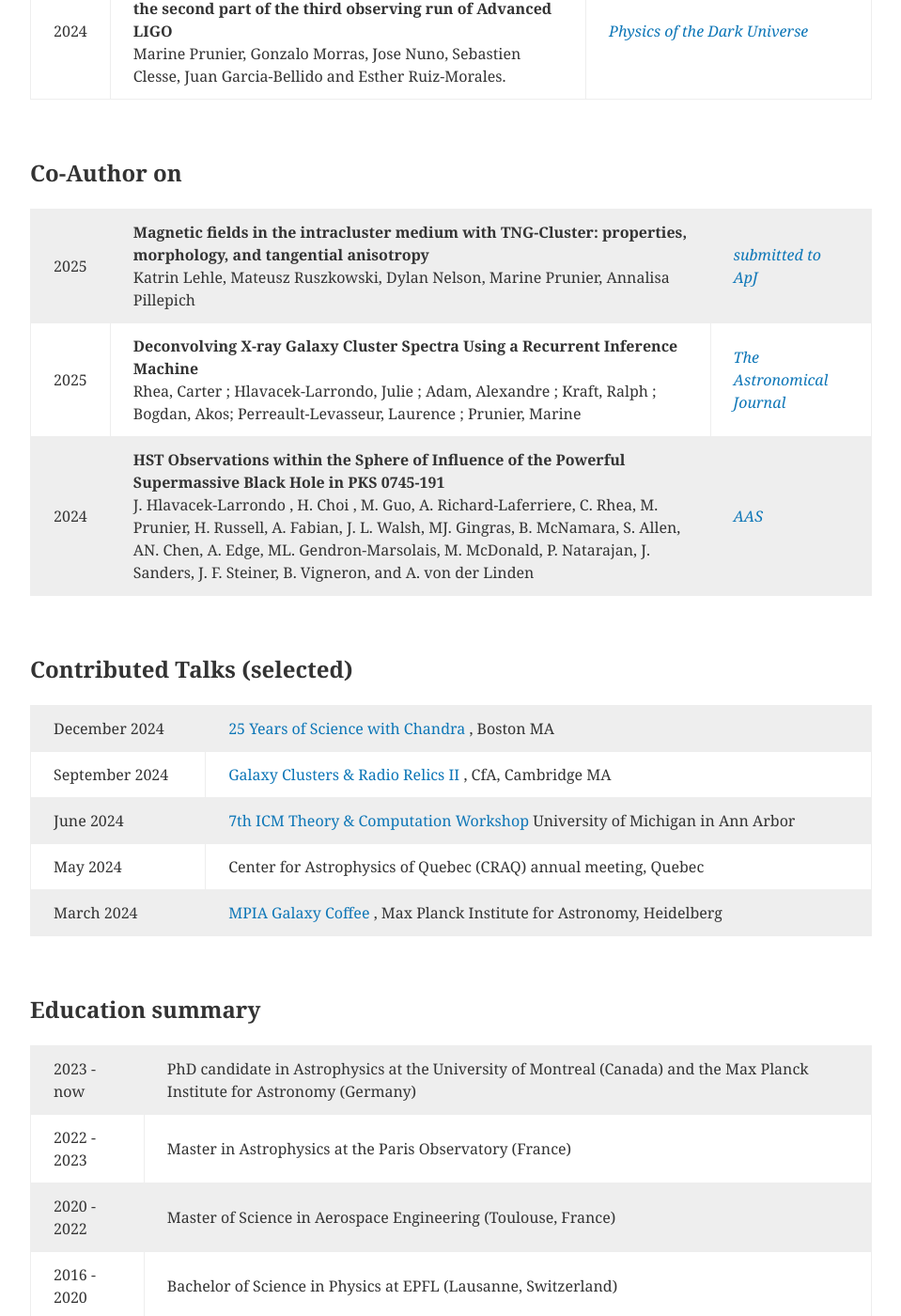
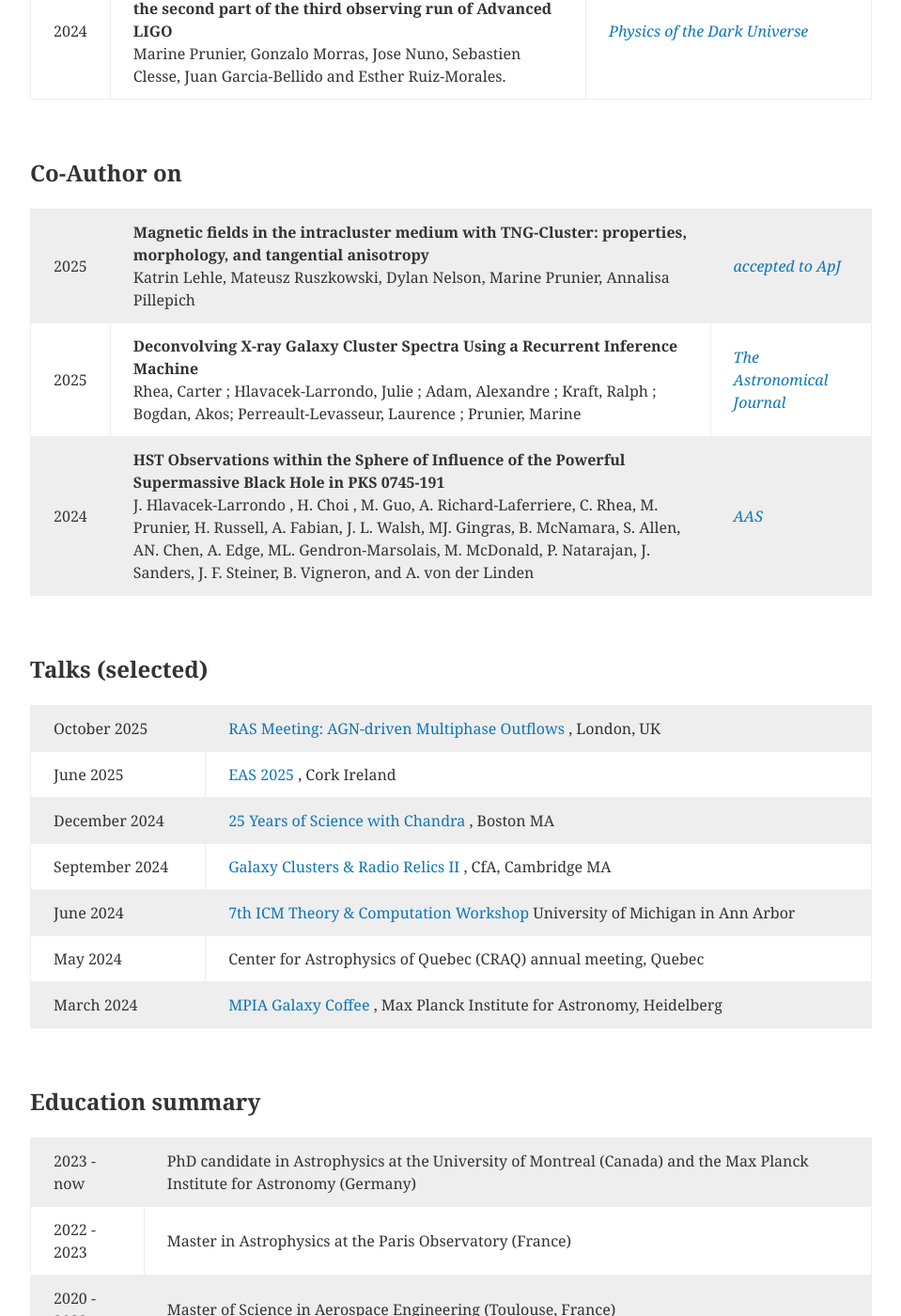
Before and after one commit to MarinePrunier/MarinePrunier.github.io, a Jekyll site: the page built from publications.html, in a window 1280 px wide and 1400 px high, scrolled down 955 px. Shown: the whole window at 94% size, without its empty margins (160-1119 px from the left). Built offline with Jekyll 4.4.1, drawn with Linux system fonts in a browser that asks for light colours.

Commit message:
Update publications.html

```diff
--- a/publications.html
+++ b/publications.html
@@ -43,7 +43,7 @@ header-image: /images/main/main_astronomy.jpeg
   <tr><td> 2025 </td><td> <b> Magnetic fields in the intracluster medium with TNG-Cluster: properties, morphology, and tangential anisotropy  </b><br>
     Katrin Lehle, Mateusz Ruszkowski, Dylan Nelson, Marine Prunier, Annalisa Pillepich </td><td> <a href="https://arxiv.org/abs/2507.12517"
      target="_blank" style="color: rgb(13, 118, 183); text-decoration: none;">
-     <em> submitted to ApJ  </em></a>  </td></tr>
+     <em> accepted to ApJ  </em></a>  </td></tr>
 
   <tr><td> 2025 </td><td> <b> Deconvolving X-ray Galaxy Cluster Spectra Using a Recurrent Inference Machine  </b><br>
      Rhea, Carter ; Hlavacek-Larrondo, Julie ; Adam, Alexandre ; Kraft, Ralph ; Bogdan, Akos; Perreault-Levasseur, Laurence ; Prunier, Marine </td><td> <a href="https://iopscience.iop.org/article/10.3847/1538-3881/adbf7b"
@@ -55,12 +55,16 @@ header-image: /images/main/main_astronomy.jpeg
     J. Hlavacek-Larrondo , H. Choi , M. Guo, A. Richard-Laferriere, C. Rhea, M. Prunier,
     H. Russell, A. Fabian, J. L. Walsh, MJ. Gingras, B. McNamara, S. Allen, AN. Chen,
     A. Edge, ML. Gendron-Marsolais, M. McDonald, P. Natarajan,
-    J. Sanders, J. F. Steiner, B. Vigneron, and A. von der Linden </td><td> <a href="https://iopscience.iop.org/article/10.3847/1538-4357/ada7ed
-      target="_blank" style="color: rgb(13, 118, 183); text-decoration: none;"> <em>AAS</em> </a> </td></tr>
+    J. Sanders, J. F. Steiner, B. Vigneron, and A. von der Linden </td><td> <a href="https://iopscience.iop.org/article/10.3847/1538-4357/ada7ed/pdf
+      target="_blank" style="color: rgb(13, 118, 183); text-decoration: none;">  <em>AAS</em> </a> </td></tr>
 </table>
 
-<h2> Contributed Talks (selected) </h2>
+<h2> Talks (selected) </h2>
 <table class="table">
+    <tr><td>October 2025 </td><td> <a href="https://ras.ac.uk/events-and-meetings/ras-meetings/agn-driven-multiphase-outflows-toward-consensus-between-theory-and" target="_blank"
+    style="color: rgb(13, 118, 183); text-decoration: none;"> RAS Meeting: AGN-driven Multiphase Outflows </a>, London, UK </td></tr>
+   <tr><td>June 2025 </td><td> <a href="https://k-poster.kuoni-congress.info/eas-2025/gallery#/poster/06A90D35-593F-49B4-962E-588BF8C9405D" target="_blank"
+    style="color: rgb(13, 118, 183); text-decoration: none;"> EAS 2025 </a>, Cork Ireland </td></tr>
   <tr><td> December 2024 </td><td> <a href="https://cxc.cfa.harvard.edu/cdo/symposium_2024/speaker_abstracts.html" target="_blank"
     style="color: rgb(13, 118, 183); text-decoration: none;"> 25 Years of Science with Chandra </a>, Boston MA </td></tr>
   <tr><td> September 2024 </td><td> <a href="https://galaxy-clusters-radio-relics-2.sites.cfa.harvard.edu/abstracts" target="_blank"
```
